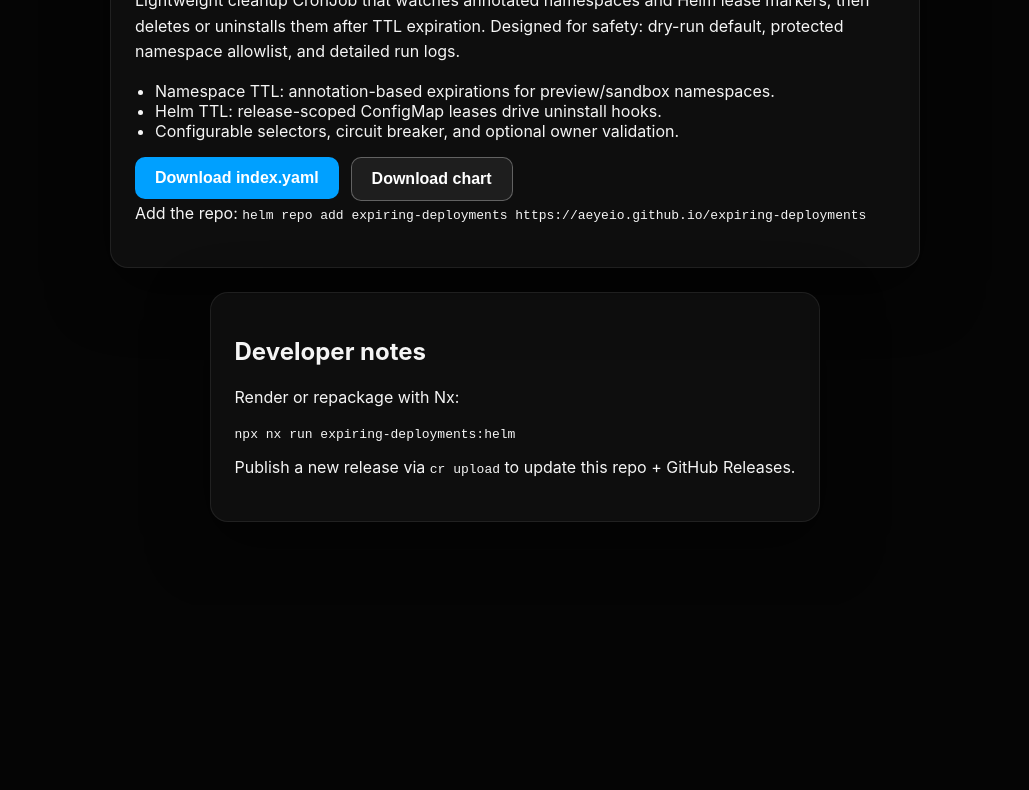
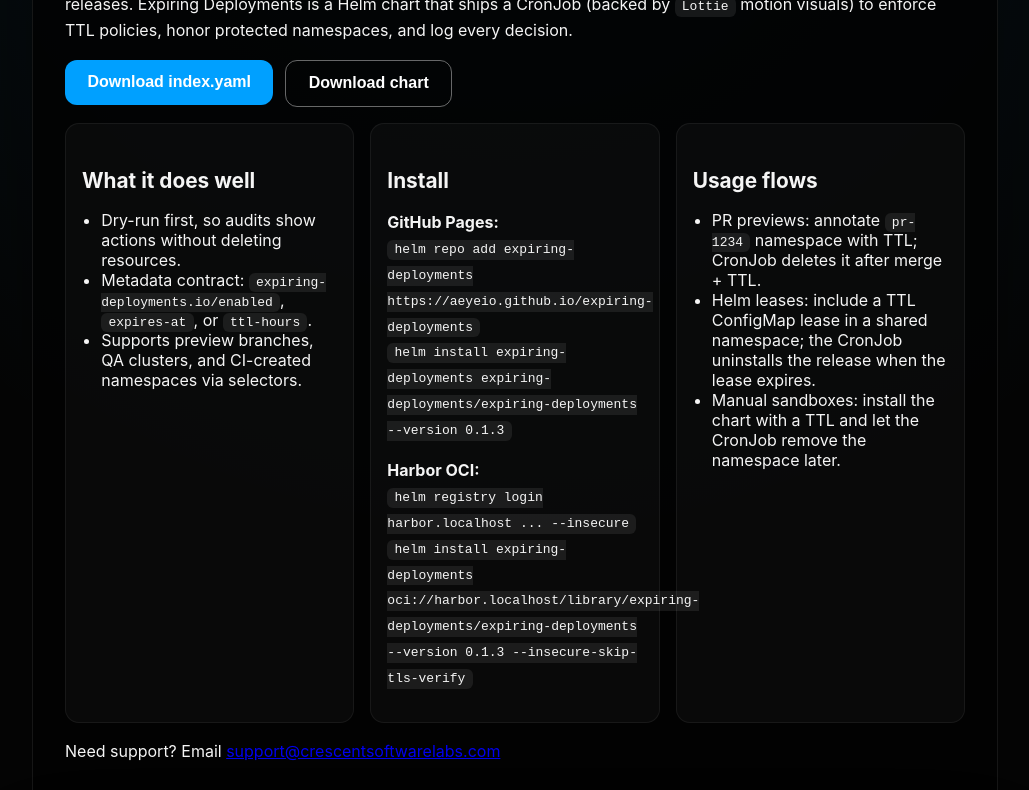
Before and after one commit to aeyeio/expiring-deployments, a plain HTML site: page index.html in a window 1280 px wide. Shown: the part 259-1049 px from the top of the page, without its empty margins (125-1154 px from the left). Before the commit the page ends 864 px from the top, so only its background shows below. Drawn offline with nearby package versions, Linux system fonts and the light colour scheme; no server answers.

Commit message:
feat: refresh landing with motion

```diff
--- a/index.html
+++ b/index.html
@@ -3,55 +3,88 @@
 <head>
   <meta charset="utf-8" />
   <title>Expiring Deployments Helm Repository</title>
-  <meta name="description" content="Install the Expiring Deployments Helm chart to automatically clean up temporary namespaces and Helm releases." />
+  <meta name="description" content="Automate cleanup of Kubernetes preview namespaces and Helm releases with Expiring Deployments, a safe Helm chart that enforces TTL policies." />
+  <meta name="keywords" content="Expiring Deployments, Helm chart, Kubernetes, preview branches, CronJob cleanup, namespace TTL, helm releases" />
   <meta name="viewport" content="width=device-width,initial-scale=1" />
   <meta name="robots" content="index,follow" />
-  <link rel="canonical" href="https://aeyeio.github.io/expiring-deployments/" />
   <meta property="og:title" content="Expiring Deployments Helm Chart" />
-  <meta property="og:description" content="Safe-by-default CronJob to delete expired namespaces and Helm releases across clusters." />
+  <meta property="og:description" content="Safe-by-default CronJob for namespaces, Helm releases, preview environments, and automation hygiene." />
   <meta property="og:type" content="website" />
   <meta property="og:url" content="https://aeyeio.github.io/expiring-deployments/" />
   <meta property="og:image" content="https://aeyeio.github.io/expiring-deployments/expiring-deployments-0.1.3.tgz" />
-  <link rel="preload" href="https://aeyeio.github.io/expiring-deployments/index.yaml" as="fetch" type="application/yaml" crossorigin />
+  <link rel="canonical" href="https://aeyeio.github.io/expiring-deployments/" />
+  <link rel="preload" href="https://aeyeio.github.io/expiring-deployments/index.yaml" as="fetch" type="application/x-yaml" crossorigin />
+  <script src="https://unpkg.com/@motion-canvas/core"></script>
+  <script async src="https://unpkg.com/@lottiefiles/lottie-player@latest/dist/lottie-player.js"></script>
   <style>
-    body { font-family: 'Inter', system-ui, sans-serif; margin: 0; background: #050505; color: #f5f5f5; }
-    main { min-height: 100vh; display: flex; flex-direction: column; align-items: center; justify-content: center; padding: 2rem; gap: 1.5rem; }
-    .card { background: rgba(255,255,255,0.04); border: 1px solid rgba(255,255,255,0.08); border-radius: 18px; padding: 1.5rem; max-width: 760px; box-shadow: 0 20px 60px rgba(0,0,0,0.5); }
-    h1 { font-size: clamp(2rem, 4vw, 3rem); margin-bottom: .25rem; }
-    p { margin: 0 0 1rem; line-height: 1.6; }
-    ul { padding-left: 1.25rem; }
-    a { color: #6cf0ff; text-decoration: none; }
-    a.secondary { color: #ffdf5d; }
-    .badge { display:inline-flex; gap:.5rem; align-items:center; padding:.4rem .75rem; border-radius:999px; background:#0b5f8b; font-size:.8rem; letter-spacing:.04em; text-transform:uppercase; margin-bottom:1rem; }
+    :root { background:#050505; color:#f5f5f5; font-family: "Inter", system-ui, sans-serif; }
+    body { margin:0; }
+    main { min-height:100vh; display:flex; flex-direction:column; justify-content:center; align-items:center; padding:3rem 1rem; gap:1.5rem; background:radial-gradient(circle at top, rgba(0,160,255,0.1), transparent 45%), #050505; }
+    .panel { background:rgba(3,3,3,0.85); border:1px solid rgba(255,255,255,0.08); border-radius:24px; padding:2rem; max-width:900px; width:100%; box-shadow:0 30px 90px rgba(0,0,0,0.35); }
+    h1 { font-size:clamp(2.2rem, 5vw, 3.4rem); margin-bottom:.25rem; }
+    h2 { margin-top:1.75rem; font-size:1.3rem; }
+    p { line-height:1.6; margin-bottom:1rem; }
+    .badge { display:inline-flex; align-items:center; gap:.5rem; padding:.35rem .75rem; border-radius:999px; background:#0b5f8b; text-transform:uppercase; font-size:.75rem; letter-spacing:.08em; }
     .actions { display:flex; gap:.75rem; flex-wrap:wrap; }
-    button { border:none; border-radius:10px; padding:.75rem 1.25rem; font-size:1rem; font-weight:600; cursor:pointer; }
+    button { border:none; border-radius:12px; font-size:1rem; font-weight:600; padding:.85rem 1.4rem; cursor:pointer; }
     button.primary { background:#00a0ff; color:#fff; }
-    button.secondary { background:#1e1e1e; color:#fff; border:1px solid rgba(255,255,255,0.3); }
+    button.secondary { background:transparent; color:#fff; border:1px solid rgba(255,255,255,0.4); }
+    code { background:rgba(255,255,255,0.08); padding:.15rem .45rem; border-radius:6px; }
+    ul { margin:0; padding-left:1.2rem; }
+    .grid { display:grid; grid-template-columns:repeat(auto-fit,minmax(220px,1fr)); gap:1rem; margin-top:1rem; }
+    .tile { padding:1rem; border-radius:14px; background:rgba(255,255,255,0.03); border:1px solid rgba(255,255,255,0.06); }
+    footer { text-align:center; margin-top:2rem; font-size:.85rem; color:rgba(255,255,255,0.65); }
+    @media (max-width:600px){ main{padding:2rem 0.5rem;} .panel{padding:1.5rem;} }
   </style>
 </head>
 <body>
   <main>
-    <div class="card">
-      <div class="badge">Helm Chart</div>
+    <div class="panel">
+      <span class="badge">Helm • Automation</span>
       <h1>Expiring Deployments</h1>
-      <p>Lightweight cleanup CronJob that watches annotated namespaces and Helm lease markers, then deletes or uninstalls them after TTL expiration. Designed for safety: dry-run default, protected namespace allowlist, and detailed run logs.</p>
+      <p>Automate cleanup for Kubernetes preview namespaces, feature branches, QA sandboxes, and ephemeral Helm releases. Expiring Deployments is a Helm chart that ships a CronJob (backed by <code>Lottie</code> motion visuals) to enforce TTL policies, honor protected namespaces, and log every decision.</p>
+      <div class="actions">
+        <a href="https://aeyeio.github.io/expiring-deployments/index.yaml" target="_blank" rel="noopener"><button class="primary">Download index.yaml</button></a>
+        <a href="https://aeyeio.github.io/expiring-deployments/expiring-deployments-0.1.3.tgz" target="_blank" rel="noopener"><button class="secondary">Download chart</button></a>
+      </div>
+      <div class="grid">
+        <div class="tile">
+          <h2>What it does well</h2>
+          <ul>
+            <li>Dry-run first, so audits show actions without deleting resources.</li>
+            <li>Metadata contract: <code>expiring-deployments.io/enabled</code>, <code>expires-at</code>, or <code>ttl-hours</code>.</li>
+            <li>Supports preview branches, QA clusters, and CI-created namespaces via selectors.</li>
+          </ul>
+        </div>
+        <div class="tile">
+          <h2>Install</h2>
+          <p><strong>GitHub Pages:</strong><br /><code>helm repo add expiring-deployments https://aeyeio.github.io/expiring-deployments</code><br /><code>helm install expiring-deployments expiring-deployments/expiring-deployments --version 0.1.3</code></p>
+          <p><strong>Harbor OCI:</strong><br /><code>helm registry login harbor.localhost ... --insecure</code><br /><code>helm install expiring-deployments oci://harbor.localhost/library/expiring-deployments/expiring-deployments --version 0.1.3 --insecure-skip-tls-verify</code></p>
+        </div>
+        <div class="tile">
+          <h2>Usage flows</h2>
+          <ul>
+            <li>PR previews: annotate <code>pr-1234</code> namespace with TTL; CronJob deletes it after merge + TTL.</li>
+            <li>Helm leases: include a TTL ConfigMap lease in a shared namespace; the CronJob uninstalls the release when the lease expires.</li>
+            <li>Manual sandboxes: install the chart with a TTL and let the CronJob remove the namespace later.</li>
+          </ul>
+        </div>
+      </div>
+      <p class="secondary">Need support? Email <a href="mailto:support@crescentsoftwarelabs.com">support@crescentsoftwarelabs.com</a></p>
+    </div>
+    <div class="panel">
+      <lottie-player src="https://assets7.lottiefiles.com/packages/lf20_fg4yppkb.json" background="transparent" speed="1" loop autoplay style="width:100%;height:320px;"></lottie-player>
+      <h2>How to uninstall</h2>
       <ul>
-        <li>Namespace TTL: annotation-based expirations for preview/sandbox namespaces.</li>
-        <li>Helm TTL: release-scoped ConfigMap leases drive uninstall hooks.</li>
-        <li>Configurable selectors, circuit breaker, and optional owner validation.</li>
+        <li><code>helm uninstall expiring-deployments</code> to remove the CronJob and RBAC.</li>
+        <li>Drifted namespaces can be deleted with <code>kubectl delete ns &lt;name&gt;</code>.</li>
+        <li>Helm leases remain; the CronJob stops after uninstall.</li>
       </ul>
-      <div class="actions">
-        <a href="https://aeyeio.github.io/expiring-deployments/index.yaml" rel="noopener" target="_blank"><button class="primary">Download index.yaml</button></a>
-        <a href="https://aeyeio.github.io/expiring-deployments/expiring-deployments-0.1.3.tgz" rel="noopener" target="_blank"><button class="secondary">Download chart</button></a>
-      </div>
-      <p class="secondary">Add the repo: <code>helm repo add expiring-deployments https://aeyeio.github.io/expiring-deployments</code></p>
-    </div>
-    <div class="card">
-      <h2>Developer notes</h2>
-      <p>Render or repackage with Nx:</p>
-      <pre>npx nx run expiring-deployments:helm</pre>
-      <p>Publish a new release via <code>cr upload</code> to update this repo + GitHub Releases.</p>
+      <p class="secondary">As-is, no guarantees. Use the chart in non-production clusters first; review the CronJob logs before enabling real deletions.</p>
     </div>
   </main>
+  <footer>
+    <small>Expiring Deployments &middot; Automate namespace hygiene for Kubernetes previews, QA, and Helm releases.</small>
+  </footer>
 </body>
 </html>
```
